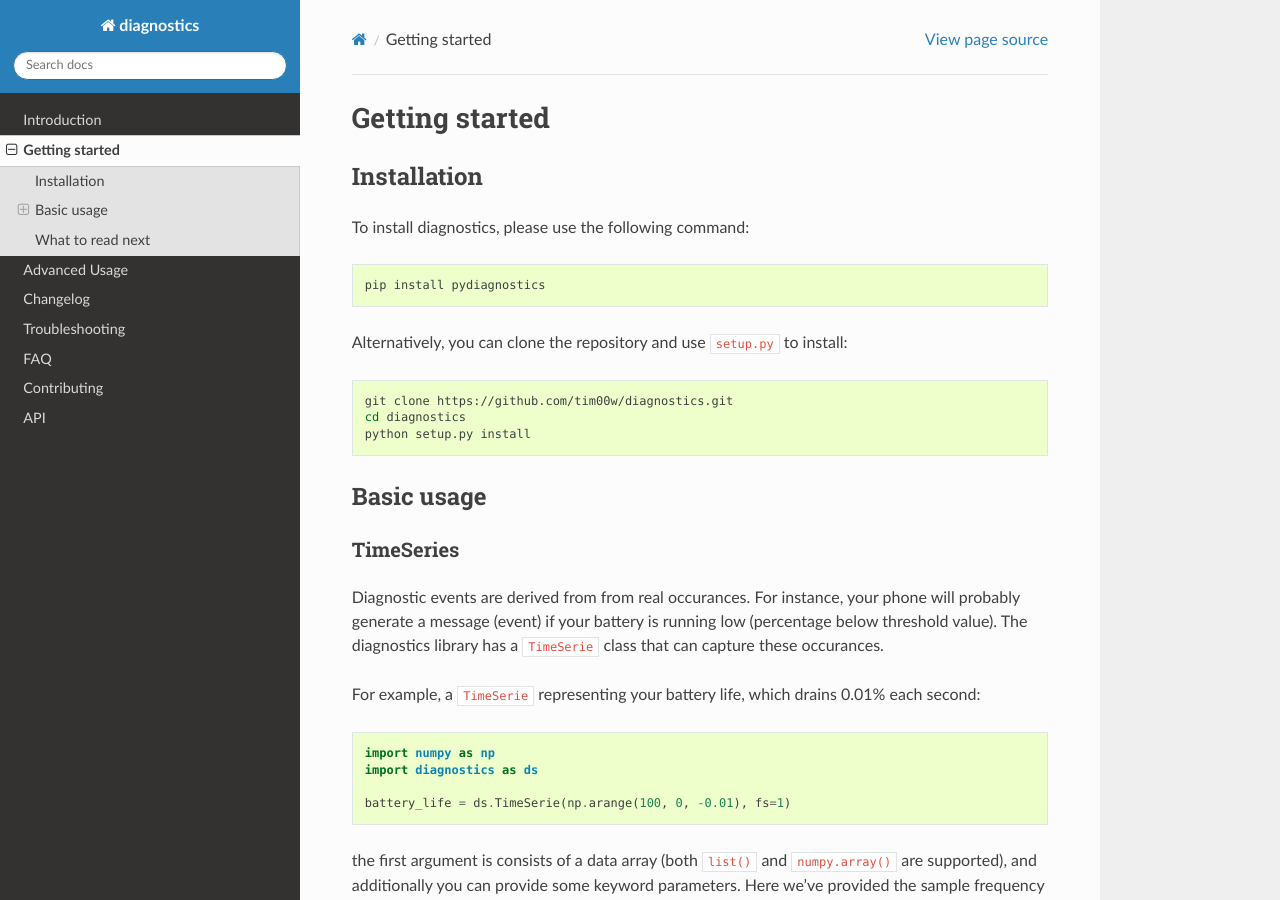
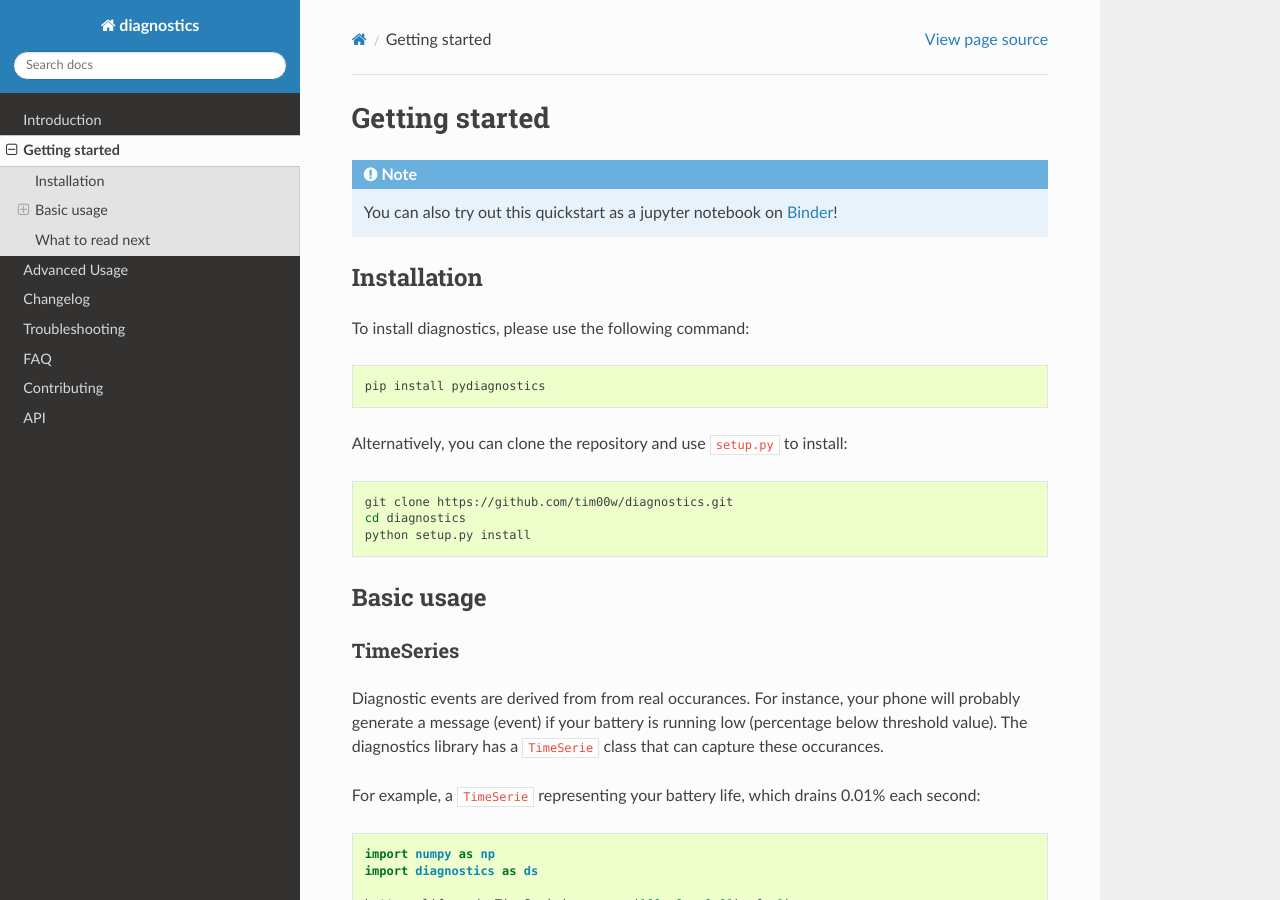
Before and after one commit to timolesterhuis/diagnostics, a Sphinx documentation site: the page built from docs/pages/getting_started.rst, in a window 1280 px wide and 900 px high. Built offline with Sphinx 7.4.7 and the Read the Docs theme 2.0.0, drawn with Linux system fonts in a browser that asks for light colours; pages that are not in the unit, such as notebooks, are missing from menus.

Commit message:
docsdocsdocs

```diff
--- a/docs/pages/getting_started.rst
+++ b/docs/pages/getting_started.rst
@@ -1,6 +1,10 @@
 ===============
 Getting started
 ===============
+
+.. note::
+    You can also try out this quickstart as a jupyter notebook on
+    `Binder <https://mybinder.org/v2/gh/tim00w/diagnostics/master?filepath=examples/example.ipynb>`_!
 
 Installation
 ------------
```
Also changed, not shown: 1 other file.
